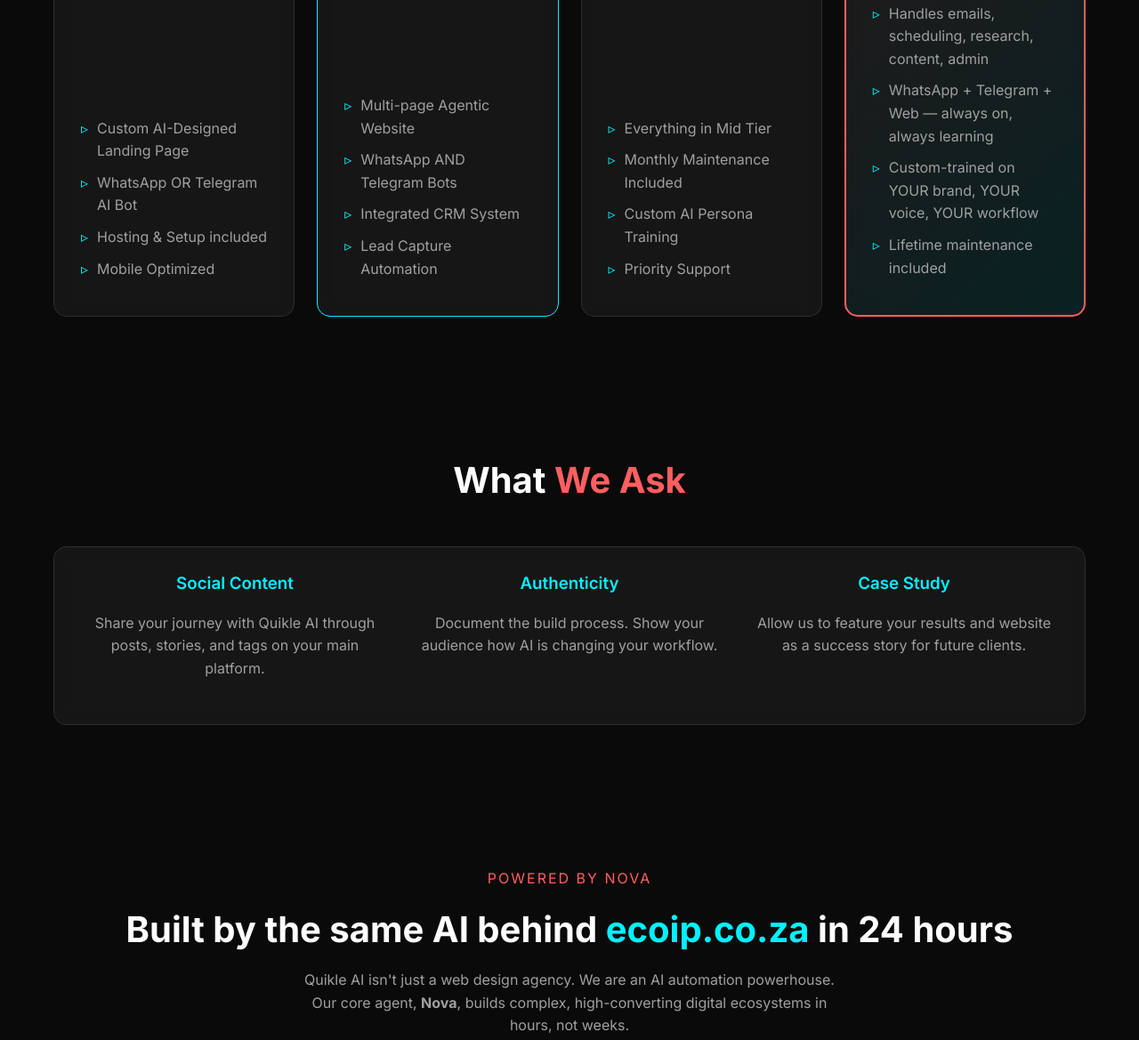
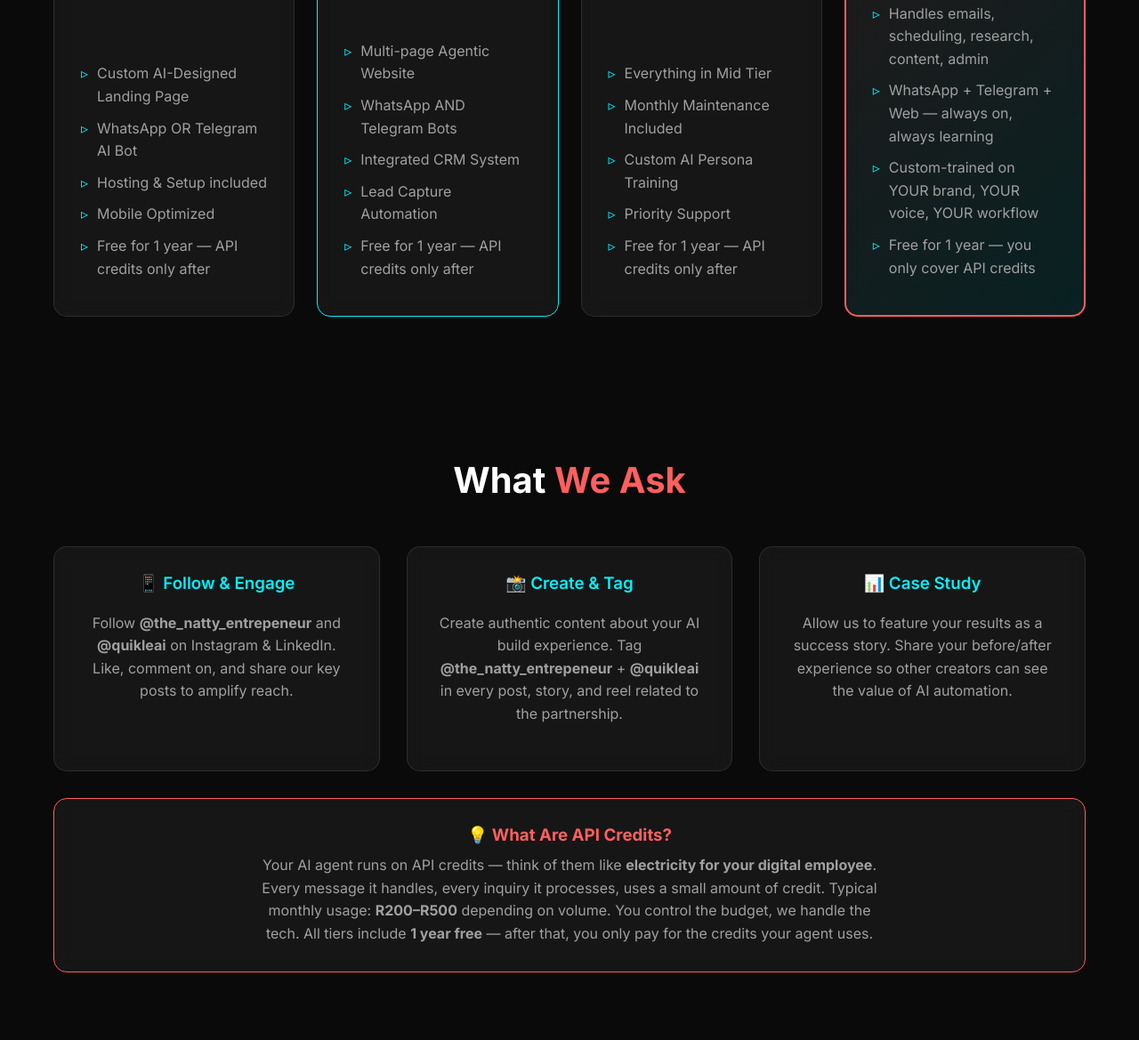
Before and after one commit to lance-blip/quikle-partners, a plain HTML site: page index.html in a window 1280 px wide. Shown: the part 1494-2663 px from the top of the page at 89% size. Drawn offline with Linux system fonts and the light colour scheme.

Commit message:
🔄 V3: Updated What We Ask + API credits model
- What We Ask: Explicit follow/like/share/tag requirements
  - Follow @the_natty_entrepeneur + @quikleai
  - Tag both accounts in all partnership content
  - Case study permission
- All tiers: 'Free for 1 year — API credits only after'
- JARVIS: Removed 'lifetime', now '1 year free + API credits'
- Added API Credits explainer card (electricity metaphor)
- R200-R500/month typical usage guidance

```diff
--- a/index.html
+++ b/index.html
@@ -358,6 +358,7 @@
                         <li>WhatsApp OR Telegram AI Bot</li>
                         <li>Hosting & Setup included</li>
                         <li>Mobile Optimized</li>
+                        <li>Free for 1 year — API credits only after</li>
                     </ul>
                 </div>
                 <div class="glass-card tier-card" style="border-color: var(--primary);">
@@ -369,6 +370,7 @@
                         <li>WhatsApp AND Telegram Bots</li>
                         <li>Integrated CRM System</li>
                         <li>Lead Capture Automation</li>
+                        <li>Free for 1 year — API credits only after</li>
                     </ul>
                 </div>
                 <div class="glass-card tier-card">
@@ -380,6 +382,7 @@
                         <li>Monthly Maintenance Included</li>
                         <li>Custom AI Persona Training</li>
                         <li>Priority Support</li>
+                        <li>Free for 1 year — API credits only after</li>
                     </ul>
                 </div>
                 <div class="glass-card tier-card bonus-card">
@@ -393,7 +396,7 @@
                         <li>Handles emails, scheduling, research, content, admin</li>
                         <li>WhatsApp + Telegram + Web — always on, always learning</li>
                         <li>Custom-trained on YOUR brand, YOUR voice, YOUR workflow</li>
-                        <li>Lifetime maintenance included</li>
+                        <li>Free for 1 year — you only cover API credits</li>
                     </ul>
                 </div>
             </div>
@@ -404,21 +407,23 @@
     <section id="ask">
         <div class="container fade-in-section">
             <h2>What <span>We Ask</span></h2>
-            <div class="glass-card">
-                <div class="grid-3" style="text-align: center;">
-                    <div>
-                        <h3 class="highlight">Social Content</h3>
-                        <p>Share your journey with Quikle AI through posts, stories, and tags on your main platform.</p>
-                    </div>
-                    <div>
-                        <h3 class="highlight">Authenticity</h3>
-                        <p>Document the build process. Show your audience how AI is changing your workflow.</p>
-                    </div>
-                    <div>
-                        <h3 class="highlight">Case Study</h3>
-                        <p>Allow us to feature your results and website as a success story for future clients.</p>
-                    </div>
+            <div class="grid-3" style="margin-bottom: 30px;">
+                <div class="glass-card" style="text-align: center;">
+                    <h3 class="highlight">📱 Follow & Engage</h3>
+                    <p>Follow <strong>@the_natty_entrepeneur</strong> and <strong>@quikleai</strong> on Instagram & LinkedIn. Like, comment on, and share our key posts to amplify reach.</p>
                 </div>
+                <div class="glass-card" style="text-align: center;">
+                    <h3 class="highlight">📸 Create & Tag</h3>
+                    <p>Create authentic content about your AI build experience. Tag <strong>@the_natty_entrepeneur</strong> + <strong>@quikleai</strong> in every post, story, and reel related to the partnership.</p>
+                </div>
+                <div class="glass-card" style="text-align: center;">
+                    <h3 class="highlight">📊 Case Study</h3>
+                    <p>Allow us to feature your results as a success story. Share your before/after experience so other creators can see the value of AI automation.</p>
+                </div>
+            </div>
+            <div class="glass-card" style="text-align: center; border-color: var(--secondary);">
+                <h3 style="color: var(--secondary); margin-bottom: 10px;">💡 What Are API Credits?</h3>
+                <p style="max-width: 700px; margin: 0 auto;">Your AI agent runs on API credits — think of them like <strong>electricity for your digital employee</strong>. Every message it handles, every inquiry it processes, uses a small amount of credit. Typical monthly usage: <strong>R200–R500</strong> depending on volume. You control the budget, we handle the tech. All tiers include <strong>1 year free</strong> — after that, you only pay for the credits your agent uses.</p>
             </div>
         </div>
     </section>
```
